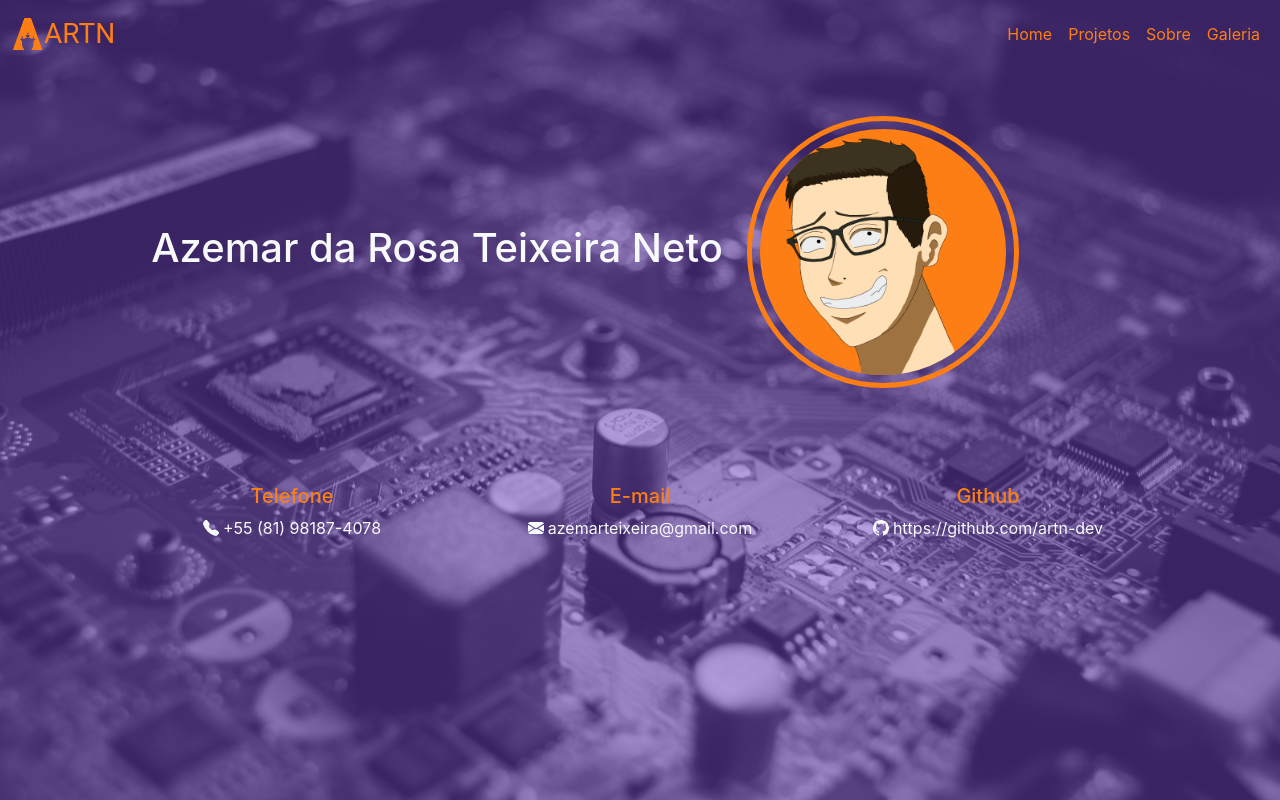
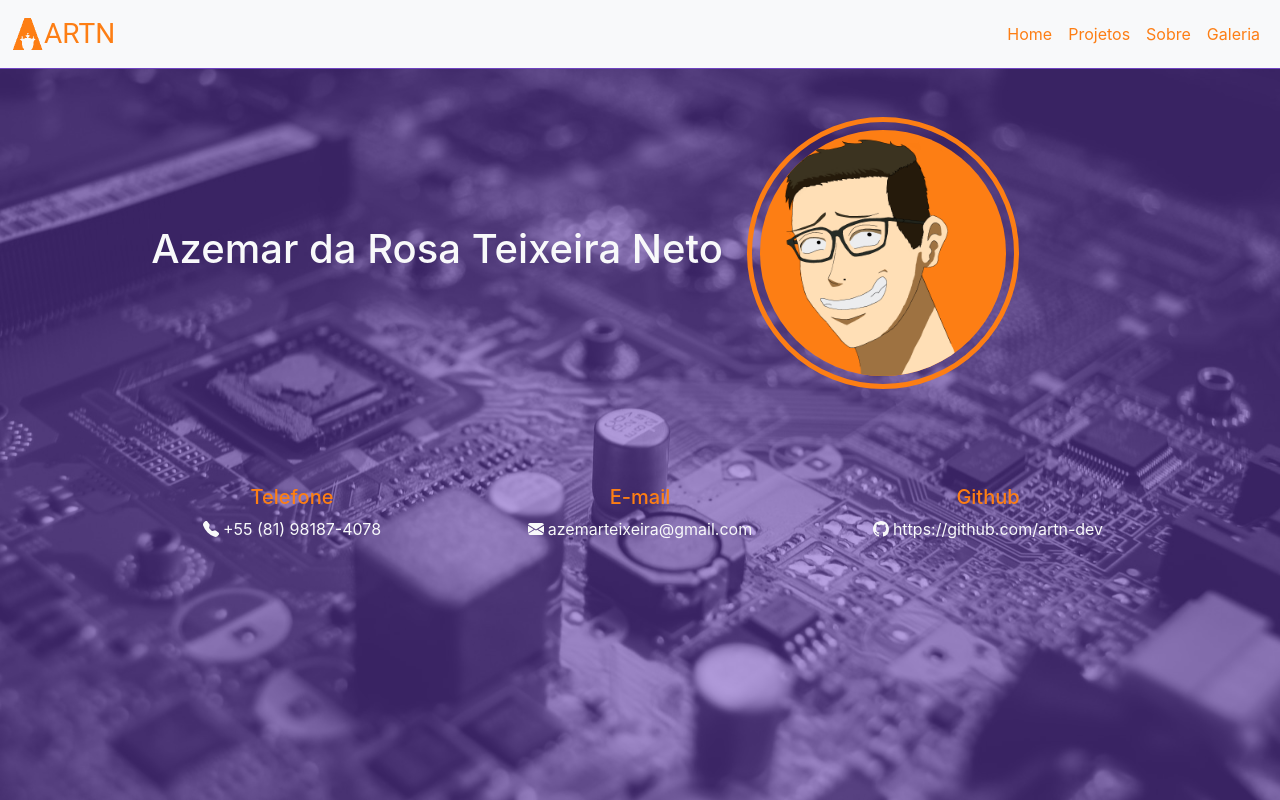
Before and after one commit to artn-dev/website, a Next.js app: page / in a window 1280 px wide. Built offline with nearby package versions, Linux system fonts and the light colour scheme; a web font is replaced by a local one.

Commit message:
Remove cover header option

```diff
--- a/components/Header.tsx
+++ b/components/Header.tsx
@@ -6,10 +6,6 @@ interface HeaderLinkProps {
     children: React.ReactNode;
     href?: string;
 };
-
-interface HeaderProps {
-    cover?: boolean;
-}
 
 
 const HeaderLink = ({ children, href = "#"}: HeaderLinkProps) => (
@@ -20,30 +16,26 @@ const HeaderLink = ({ children, href = "#"}: HeaderLinkProps) => (
     </div>
 )
 
-const Header = ({ cover = false }: HeaderProps) => {
+const Header = () => {
 
     var navbarClass = classNames(
         "navbar",
         "navbar-expand-lg",
-        {
-            "navbar-light": !cover,
-            "bg-light": !cover,
-            "border-bottom": !cover,
-            "border-primary": !cover
-        }
+        "navbar-light",
+        "bg-light",
+        "border-bottom",
+        "border-primary"
     );
 
     var brandName = classNames(
         "text-special",
         "m-0",
         "fs-3",
-        {
-            "text-primary": !cover,
-            "text-secondary": cover,
-        }
+        "text-primary",
+        "text-secondary"
     );
 
-    var brandImgPath = cover ? "/logo-orange.png" : "/logo-purple.png";
+    var brandImgPath = "/logo-orange.png";
 
     return (
         <nav className={navbarClass}>
--- a/pages/index.tsx
+++ b/pages/index.tsx
@@ -5,7 +5,7 @@ export default function Home() {
   return (
     <>
       <div className={styles.backgroundImage}/>
-      <Header cover/>
+      <Header/>
 
       <div className="container">
 
```
